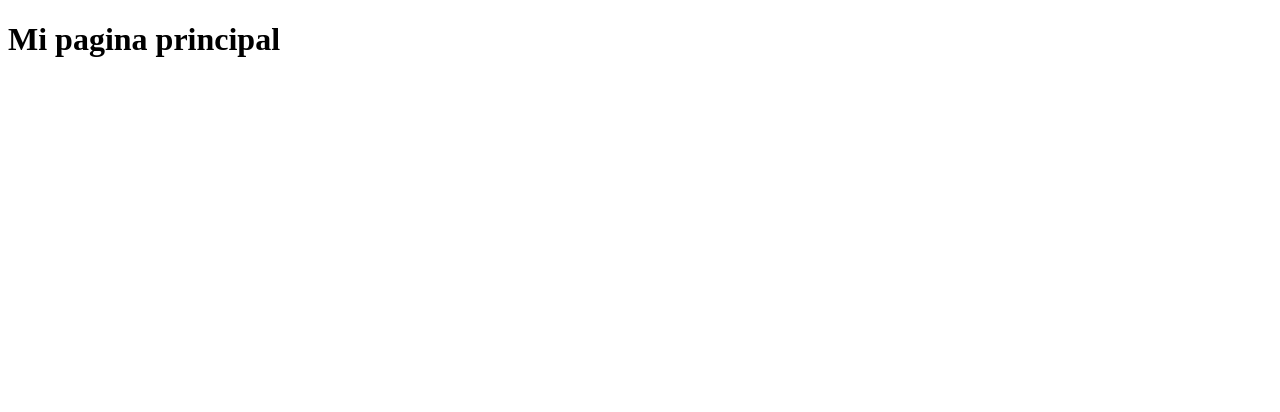
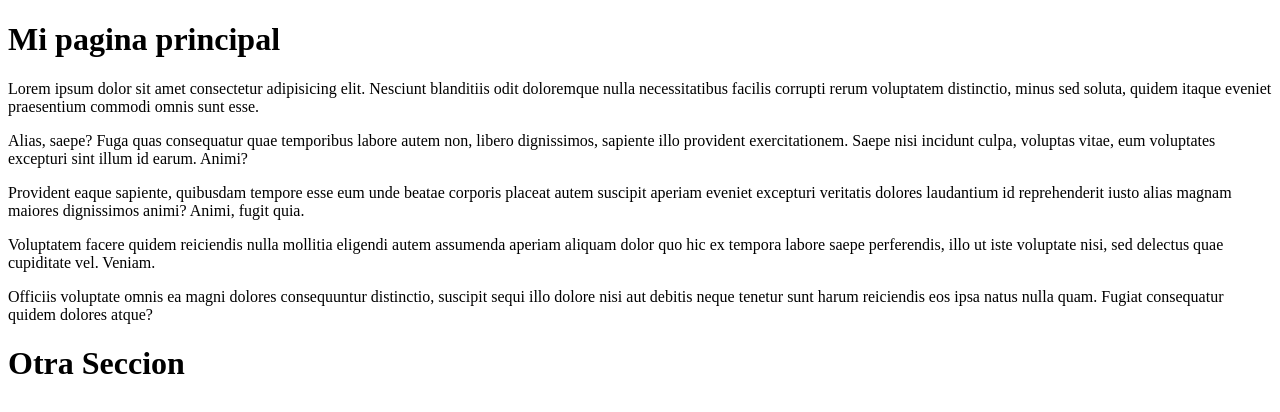
Before and after one commit to AlbertoGut14/proyecto, a plain HTML site: page index.html in a window 1280 px wide. Drawn offline with Linux system fonts and the light colour scheme.

Commit message:
Cambios relevantes
*Agregue mas contenido al indice
*Creacion de un archivo nuevo

```diff
--- a/index.html
+++ b/index.html
@@ -7,5 +7,13 @@
 </head>
 <body>
     <h1>Mi pagina principal</h1>
+    <p>Lorem ipsum dolor sit amet consectetur adipisicing elit. Nesciunt blanditiis odit doloremque nulla necessitatibus facilis corrupti rerum voluptatem distinctio, minus sed soluta, quidem itaque eveniet praesentium commodi omnis sunt esse.</p>
+    <p>Alias, saepe? Fuga quas consequatur quae temporibus labore autem non, libero dignissimos, sapiente illo provident exercitationem. Saepe nisi incidunt culpa, voluptas vitae, eum voluptates excepturi sint illum id earum. Animi?</p>
+    <p>Provident eaque sapiente, quibusdam tempore esse eum unde beatae corporis placeat autem suscipit aperiam eveniet excepturi veritatis dolores laudantium id reprehenderit iusto alias magnam maiores dignissimos animi? Animi, fugit quia.</p>
+    <p>Voluptatem facere quidem reiciendis nulla mollitia eligendi autem assumenda aperiam aliquam dolor quo hic ex tempora labore saepe perferendis, illo ut iste voluptate nisi, sed delectus quae cupiditate vel. Veniam.</p>
+    <p>Officiis voluptate omnis ea magni dolores consequuntur distinctio, suscipit sequi illo dolore nisi aut debitis neque tenetur sunt harum reiciendis eos ipsa natus nulla quam. Fugiat consequatur quidem dolores atque?</p>
+
+    <h1>Otra Seccion</h1>
+
 </body>
 </html>
```
Also changed, not shown: otro.html (added).
